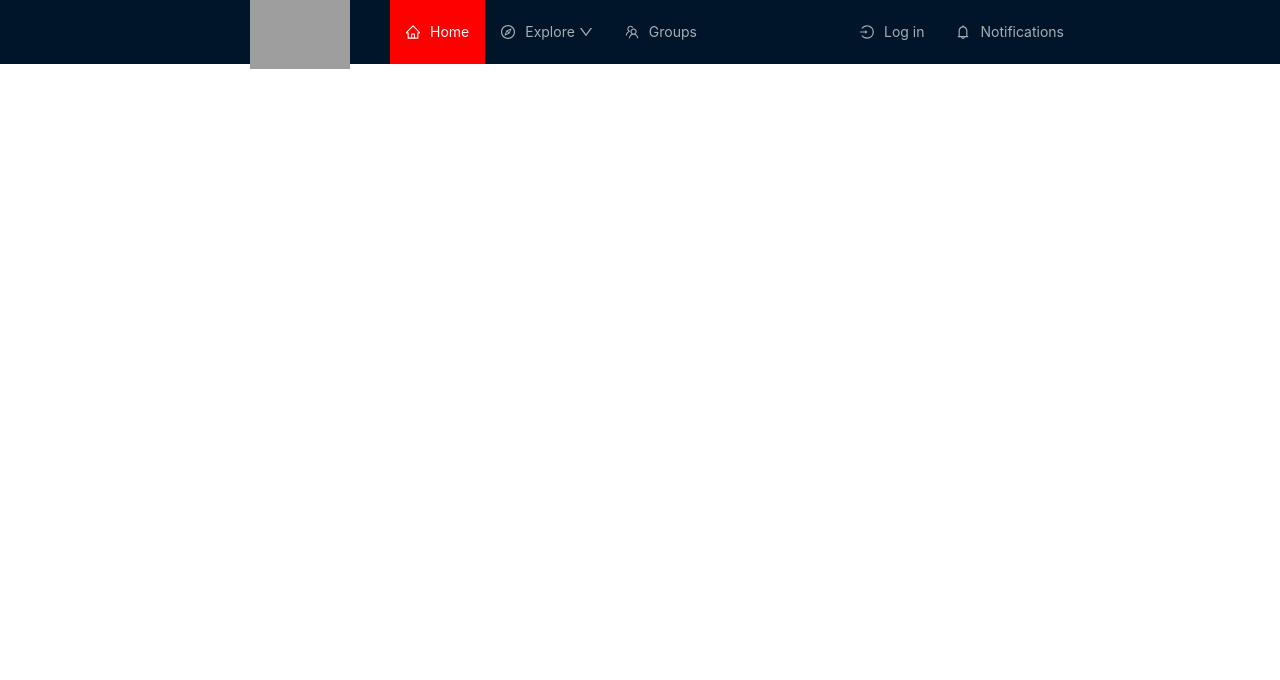
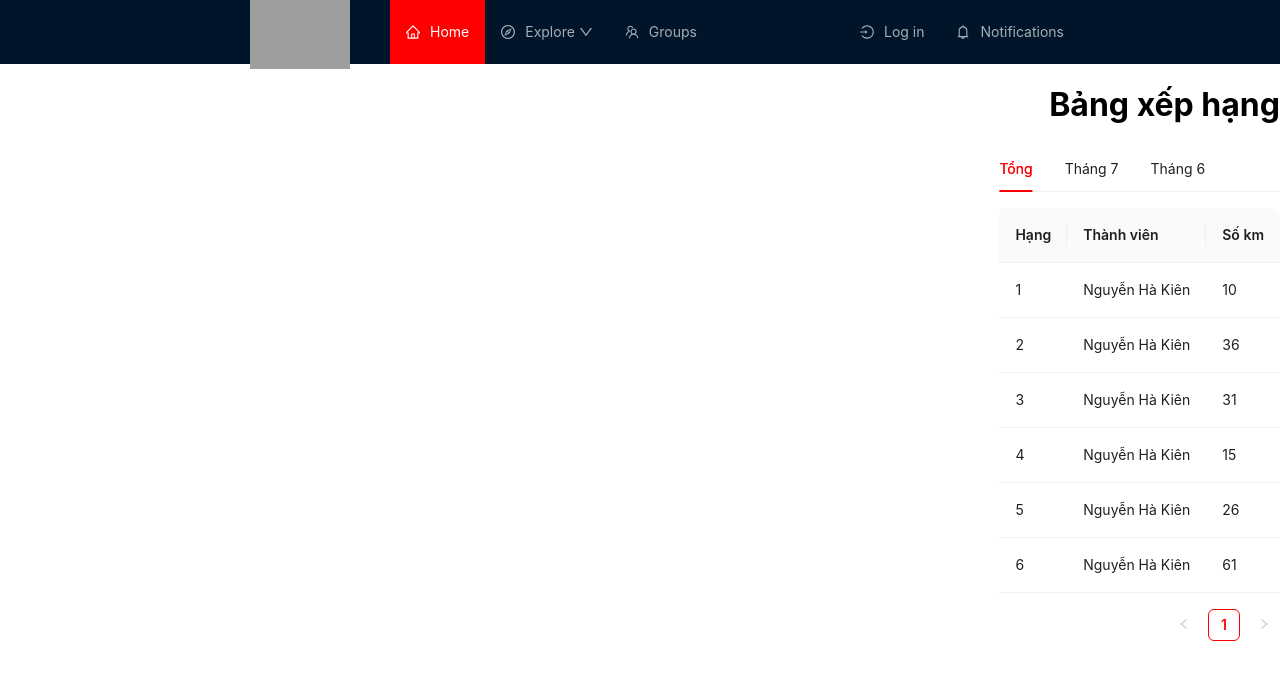
Before and after one commit to DoanQuocBao-IT/fe_intern_login, a React (Create React App) app: page / in a window 1280 px wide. Shown: the top 680 px of the page. Built offline with nearby package versions, Linux system fonts and the light colour scheme; grey boxes are pictures that could not be loaded.

Commit message:
commit cập nhật giao diện bảng xếp hạng

```diff
--- a/src/App.css
+++ b/src/App.css
@@ -1,20 +1,32 @@
-body{
+.container {
+  display: flex;
+  justify-content: flex-end;
+}
+
+body {
   margin: 0;
 }
+
 @media (min-width: 1025px) {
   .h-custom-2 {
     height: 100%;
-    }
   }
+}
+
 .custom-submenu .ant-menu-sub {
-    border-radius: 0;
+  border-radius: 0;
 }
+
 .ant-menu-dark .ant-menu-item:hover {
-  border: 1px solid white; /* Màu và kiểu viền khi hover vào item */
+  border: 1px solid white;
+  /* Màu và kiểu viền khi hover vào item */
 }
+
 .custom-submenu-container:hover {
-  border: 1px solid white; /* Màu và kiểu viền khi hover vào submenu */
+  border: 1px solid white;
+  /* Màu và kiểu viền khi hover vào submenu */
 }
+
 .logo img {
   margin-top: 25px;
   width: 100px;
--- a/src/screens/HomeScreens.js
+++ b/src/screens/HomeScreens.js
@@ -1,8 +1,9 @@
 import React from 'react';
-import { Layout, Menu, Typography } from 'antd';
+import { Layout, Menu, Typography, Tabs } from 'antd';
 import { useNavigate } from 'react-router-dom';
 import { useState } from 'react';
 import "../App.css"
+import Leaderboard from './Leaderboard';
 import {
   HomeOutlined,
   CompassOutlined,
@@ -14,9 +15,33 @@ import {
 const { Header } = Layout;
 const { Title } = Typography;
 const { SubMenu } = Menu;
+const { TabPane } = Tabs;
+
 const Navbar = () => {
   const [current, setCurrent] = useState('0');
   const navigate = useNavigate();
+  const [selectedMonth, setSelectedMonth] = useState('Tổng');
+
+
+  const leaderboardData = [
+    { ranking: 1, name: 'Nguyễn Hà Kiên', distance: 10, month: 'Tổng' },
+    { ranking: 1, name: 'Nguyễn Hà Kiên', distance: 12, month: 'Tháng 7' },
+    { ranking: 1, name: 'Nguyễn Hà Kiên', distance: 88, month: 'Tháng 6' },
+    { ranking: 2, name: 'Nguyễn Hà Kiên', distance: 36, month: 'Tổng' },
+    { ranking: 2, name: 'Nguyễn Hà Kiên', distance: 19, month: 'Tháng 7' },
+    { ranking: 2, name: 'Nguyễn Hà Kiên', distance: 45, month: 'Tháng 6' },
+    { ranking: 3, name: 'Nguyễn Hà Kiên', distance: 31, month: 'Tổng' },
+    { ranking: 4, name: 'Nguyễn Hà Kiên', distance: 15, month: 'Tổng' },
+    { ranking: 3, name: 'Nguyễn Hà Kiên', distance: 79, month: 'Tháng 7' },
+    { ranking: 3, name: 'Nguyễn Hà Kiên', distance: 30, month: 'Tháng 6' },
+    { ranking: 5, name: 'Nguyễn Hà Kiên', distance: 26, month: 'Tổng' },
+    { ranking: 4, name: 'Nguyễn Hà Kiên', distance: 41, month: 'Tháng 7' },
+    { ranking: 4, name: 'Nguyễn Hà Kiên', distance: 55, month: 'Tháng 6' },
+    { ranking: 6, name: 'Nguyễn Hà Kiên', distance: 61, month: 'Tổng' },
+    { ranking: 5, name: 'Nguyễn Hà Kiên', distance: 92, month: 'Tháng 6' },
+
+
+  ];
 
   const handleClickLogin = () => {
     navigate("/login")
@@ -26,9 +51,13 @@ const Navbar = () => {
       setCurrent(e.key);
     }
   };
+  const handleMonthChange = (month) => {
+    setSelectedMonth(month);
+  };
   return (
+    <div>
       <Header style={{ display: 'flex', alignItems: 'center' }}>
-      <div className="logo" style={{ flex: 1 , marginLeft: "200px"}}>
+        <div className="logo" style={{ flex: 1, marginLeft: "200px" }}>
           <img src='https://mobirace.net/Themes/images/logo_mobirace.png'></img>
         </div>
         <Menu theme="dark" mode="horizontal" defaultSelectedKeys={['1']} style={{ flex: 6 }} className="ant-menu-dark">
@@ -58,14 +87,35 @@ const Navbar = () => {
             Groups
           </Menu.Item>
 
-        <Menu.Item key="5" icon={<LoginOutlined />} style={{ marginLeft: 'auto'}} onClick={handleClickLogin}>
+          <Menu.Item key="5" icon={<LoginOutlined />} style={{ marginLeft: 'auto' }} onClick={handleClickLogin}>
             Log in
           </Menu.Item>
-        <Menu.Item key="6" icon={<BellOutlined />} style={{ marginRight: '150px'}} onClick={handleClick}>
+          <Menu.Item key="6" icon={<BellOutlined />} style={{ marginRight: '150px' }} onClick={handleClick}>
             Notifications
           </Menu.Item>
         </Menu>
       </Header>
+      <div>
+        <div className="container"        >
+          <div>
+            <h1>Bảng xếp hạng</h1>
+          </div>
+        </div>
+        <div className="container">
+          <Tabs defaultActiveKey="1">
+            <TabPane tab="Tổng" key="1">
+              <Leaderboard data={leaderboardData.filter((item) => item.month === 'Tổng')} />
+            </TabPane>
+            <TabPane tab="Tháng 7" key="2">
+              <Leaderboard data={leaderboardData.filter((item) => item.month === 'Tháng 7')} />
+            </TabPane>
+            <TabPane tab="Tháng 6" key="3">
+              <Leaderboard data={leaderboardData.filter((item) => item.month === 'Tháng 6')} />
+            </TabPane>
+          </Tabs>
+        </div>
+      </div>
+    </div>
   );
 };
 
--- /dev/null
+++ b/src/screens/Leaderboard.js
@@ -0,0 +1,35 @@
+import React from 'react';
+import { Table } from 'antd';
+
+const Leaderboard = ({ data }) => {
+    const columns = [
+        {
+            title: 'Hạng',
+            dataIndex: 'ranking',
+            key: 'ranking',
+            // fixed: 'left',
+        },
+        {
+            title: 'Thành viên',
+            dataIndex: 'name',
+            key: 'name',
+        },
+        {
+            title: 'Số km',
+            dataIndex: 'distance',
+            key: 'distance',
+        },
+    ];
+
+    return (
+        <div>
+            <Table
+                dataSource={data}
+                columns={columns}
+                scroll={{ x: 'max-content' }}
+            />
+        </div>
+    );
+};
+
+export default Leaderboard;
```
Lines whose indentation alone changed are shown as unchanged.
